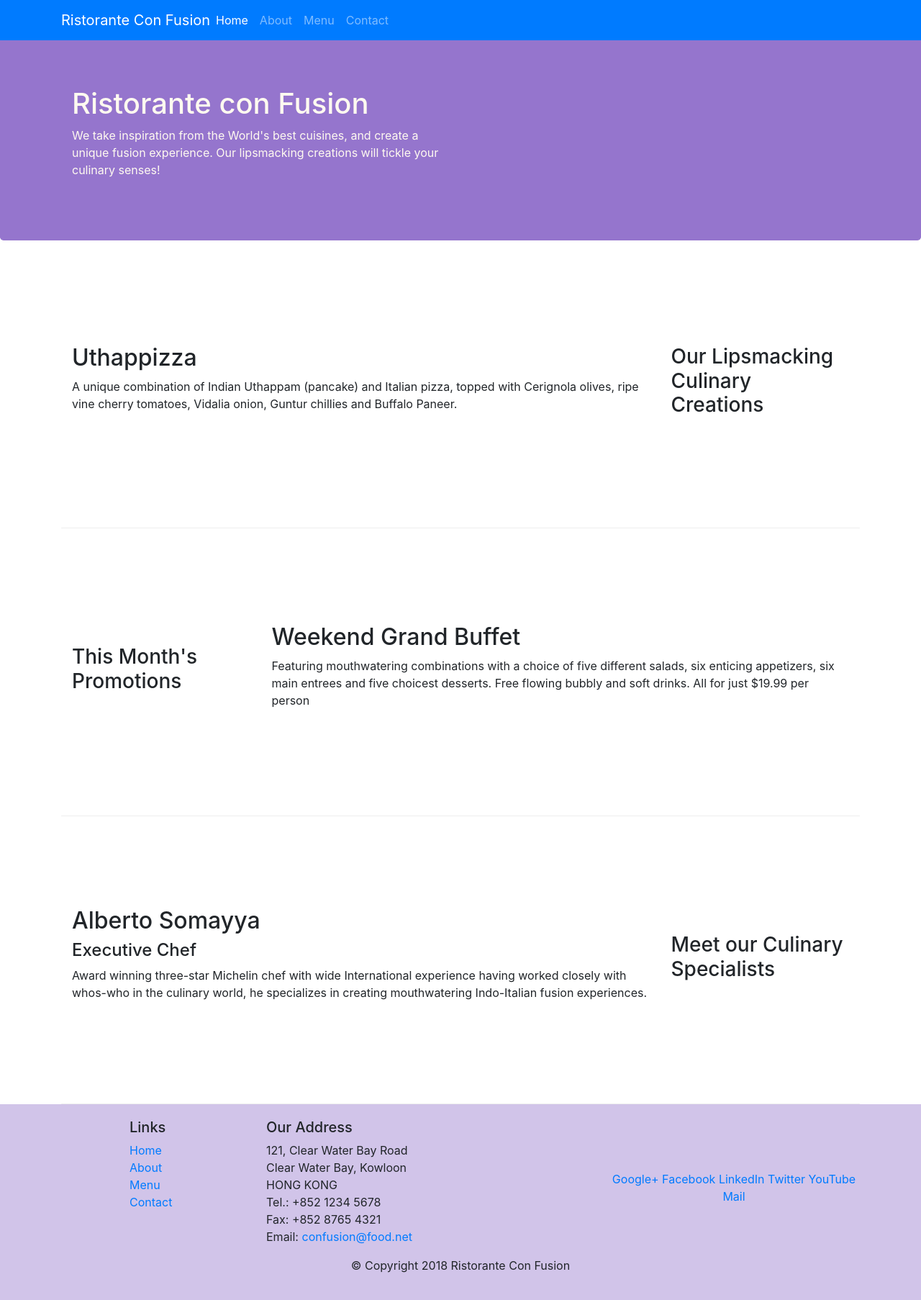
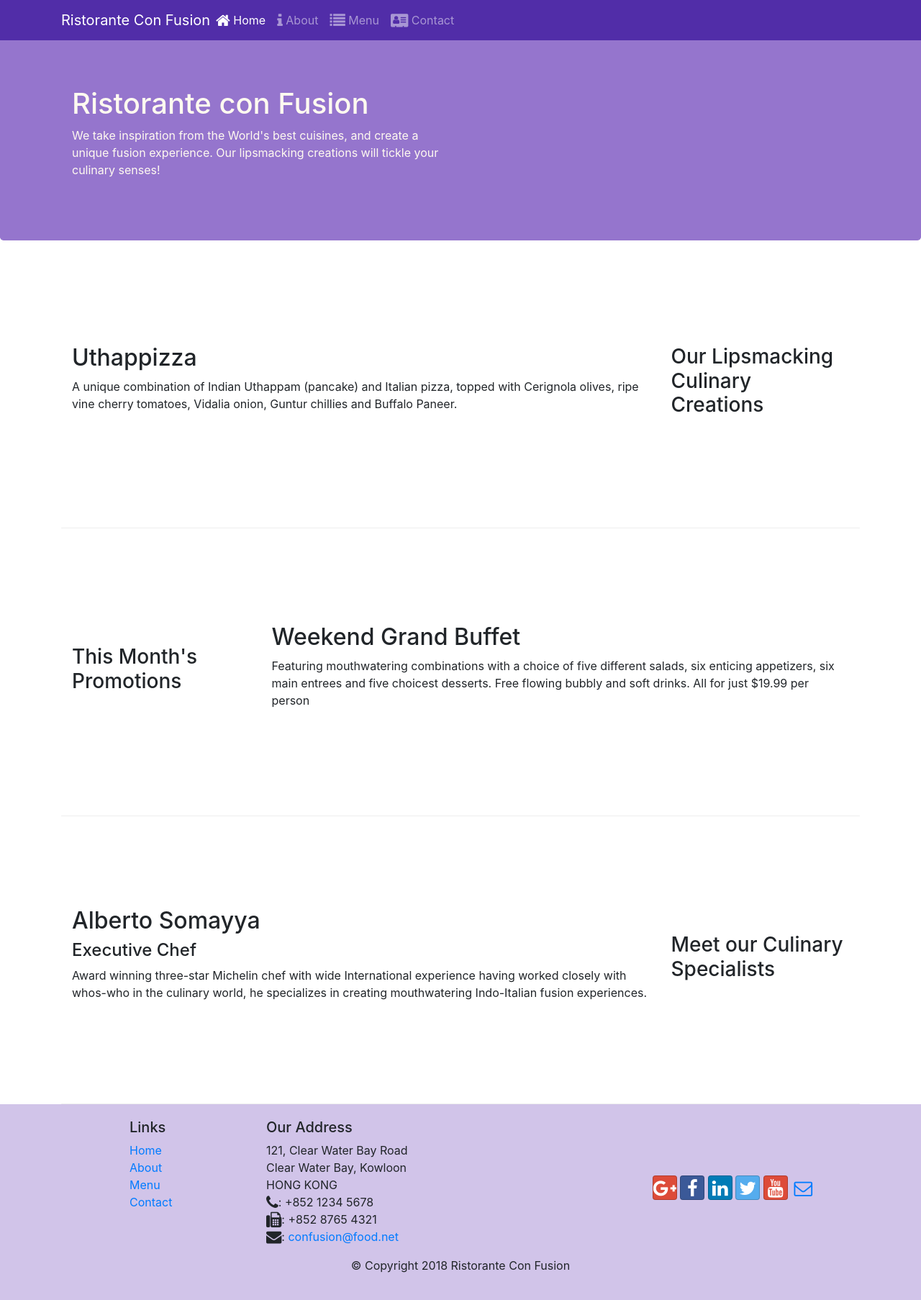
Before and after one commit to patraprerna31/Boostrap-Coursera, a website: page index.html in a window 1280 px wide. Shown: the whole page at 72% size. Drawn offline with nearby package versions, Linux system fonts and the light colour scheme.

Commit message:
icon fonts

```diff
--- a/index.html
+++ b/index.html
@@ -7,12 +7,15 @@
     <meta http-equiv="x-ua-compatible" content="ie=edge">
 
     <link rel="stylesheet" href="node_modules/bootstrap/dist/css/bootstrap.min.css">
+    <link rel="stylesheet" href="node_modules/font-awesome/css/font-awesome.min.css">
+    <link rel="stylesheet" href="node_modules/bootstrap-social/bootstrap-social.css">
     <link rel="stylesheet" href="css/styles.css">
+
     <title>Ristorante Con Fusion</title>
 </head>
 
 <body>
-    <nav class="navbar navbar-dark navbar-expand-sm bg-primary fixed-top">
+    <nav class="navbar navbar-dark navbar-expand-sm fixed-top">
         <div class="container">
             <button class="navbar-toggler" type="button" data-toggle="collapse" data-target="#NavBar">
                 <span class="navbar-toggler-icon"></span>
@@ -20,10 +23,10 @@
             <a class="navbar-brand mr-auto" href="#">Ristorante Con Fusion</a>
             <div class="collapse navbar-collapse" id="NavBar">
                 <ul class="navbar-nav mr-auto">
-                    <li class="nav-item active"><a class="nav-link" href="#">Home</a></li>
-                    <li class="nav-item"><a class="nav-link" href="./aboutus.html">About</a></li>
-                    <li class="nav-item"><a class="nav-link" href="#">Menu</a></li>
-                    <li class="nav-item"><a class="nav-link" href="#">Contact</a></li>
+                    <li class="nav-item active"><a class="nav-link" href="#"><span class="fa fa-home fa-lg"></span> Home</a></li>
+                    <li class="nav-item"><a class="nav-link" href="./aboutus.html"><span class="fa fa-info fa-lg"></span> About</a></li>
+                    <li class="nav-item"><a class="nav-link" href="#"><span class="fa fa-list fa-lg"></span> Menu</a></li>
+                    <li class="nav-item"><a class="nav-link" href="#"><span class="fa fa-address-card fa-lg"></span> Contact</a></li>
                 </ul>
             </div>
         </div>
@@ -93,19 +96,19 @@
 		              121, Clear Water Bay Road<br>
 		              Clear Water Bay, Kowloon<br>
 		              HONG KONG<br>
-		              Tel.: +852 1234 5678<br>
-		              Fax: +852 8765 4321<br>
-		              Email: <a href="mailto:confusion@food.net">confusion@food.net</a>
+		              <i class="fa fa-phone fa-lg"></i>: +852 1234 5678<br>
+		              <i class="fa fa-fax fa-lg"></i>: +852 8765 4321<br>
+		              <i class="fa fa-envelope fa-lg"></i>: <a href="mailto:confusion@food.net">confusion@food.net</a>
 		           </address>
                 </div>
                 <div class="col-12 col-sm-4 align-self-center">
                     <div class="text-center">
-                        <a href="http://google.com/+">Google+</a>
-                        <a href="http://www.facebook.com/profile.php?id=">Facebook</a>
-                        <a href="http://www.linkedin.com/in/">LinkedIn</a>
-                        <a href="http://twitter.com/">Twitter</a>
-                        <a href="http://youtube.com/">YouTube</a>
-                        <a href="mailto:">Mail</a>
+                        <a class="btn btn-social-icon btn-google" href="http://google.com/+"><i class="fa fa-google-plus fa-lg"></i></a>
+                        <a class="btn btn-social-icon btn-facebook" href="http://www.facebook.com/profile.php?id="><i class="fa fa-facebook fa-lg"></i></a>
+                        <a class="btn btn-social-icon btn-linkedin" href="http://www.linkedin.com/in/"><i class="fa fa-linkedin fa-lg"></i></a>
+                        <a class="btn btn-social-icon btn-twitter" href="http://twitter.com/"><i class="fa fa-twitter fa-lg"></i></a>
+                        <a class="btn btn-social-icon btn-google" href="http://youtube.com/"><i class="fa fa-youtube fa-lg"></i></a>
+                        <a class="btn btn-social-icon" href="mailto:"><i class="fa fa-envelope-o fa-lg"></i></a>
                     </div>
                 </div>
            </div>
--- a/package.json
+++ b/package.json
@@ -15,6 +15,8 @@
   },
   "dependencies": {
     "bootstrap": "^4.0.0",
+    "bootstrap-social": "^5.1.1",
+    "font-awesome": "^4.7.0",
     "jquery": "^3.3.1",
     "popper.js": "^1.12.9"
   }
```
Also changed, not shown: aboutus.html (+16 -14 lines), 1 other file.
